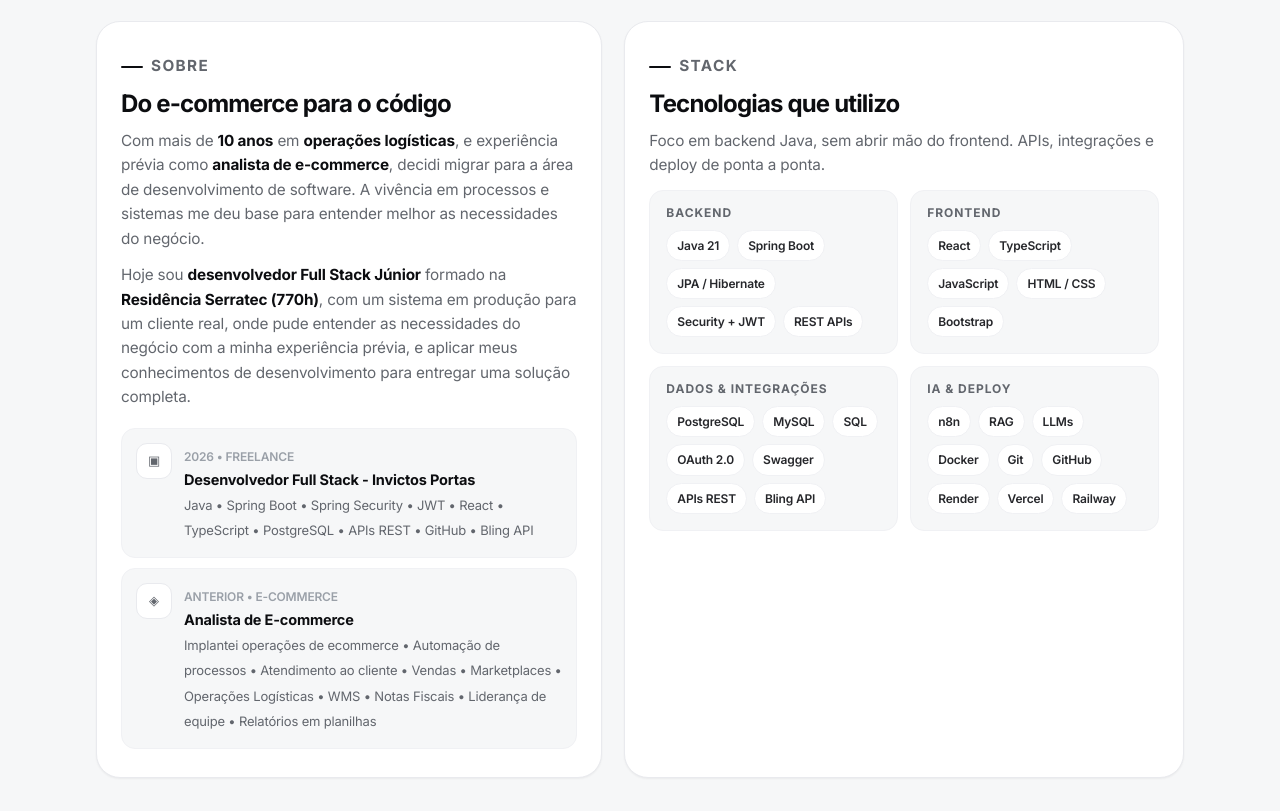
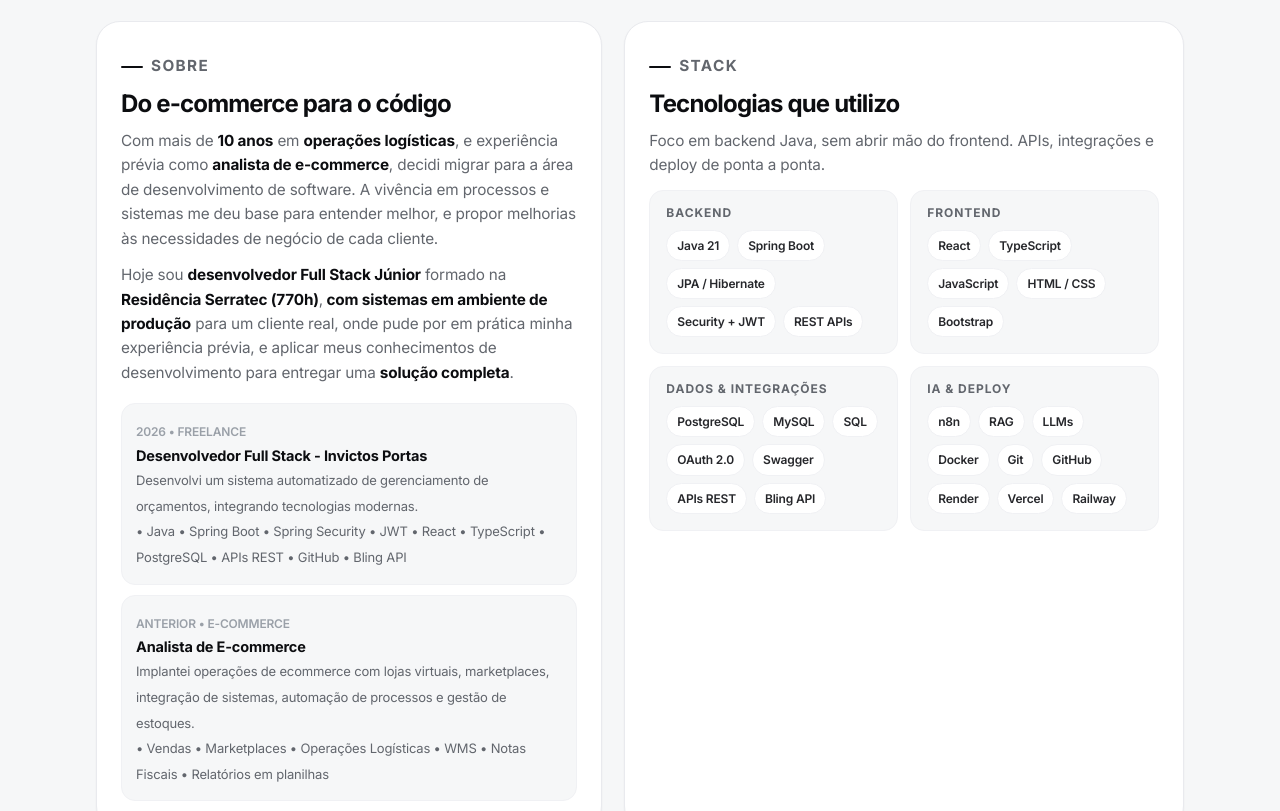
Before and after one commit to elionardosantos/portfolio, a React (Vite) app: page / in a window 1280 px wide. Shown: the part 5180-5991 px from the top of the page. Built offline with nearby package versions, Linux system fonts and the light colour scheme.

Commit message:
style: remove icones da timeline e atualiza textos da secao Sobre
Remove tl-icon e simplifica grid .tl para coluna unica. Reescreve descricao da trajetoria e detalha experiencias freelance e e-commerce.

```diff
--- a/src/App.css
+++ b/src/App.css
@@ -179,9 +179,8 @@
 .panel p { color: var(--muted); font-size: 15.3px; margin-bottom: 12px; }
 .panel p strong { color: var(--ink); }
 .timeline { display: grid; gap: 10px; margin-top: 18px; }
-.tl { display: grid; grid-template-columns: 36px minmax(0, 1fr); gap: 12px; background: var(--bg-soft); border: 1px solid var(--line-soft); border-radius: var(--radius-md); padding: 14px; min-width: 0; }
+.tl { display: grid; grid-template-columns: minmax(0, 1fr); gap: 12px; background: var(--bg-soft); border: 1px solid var(--line-soft); border-radius: var(--radius-md); padding: 14px; min-width: 0; }
 .tl > div { min-width: 0; max-width: 100%; }
-.tl-icon { width: 36px; height: 36px; border-radius: 11px; background: #fff; border: 1px solid var(--line); display: grid; place-items: center; font-size: 16px; }
 .tl strong { display: block; font-size: 14.5px; }
 .tl span { font-size: 13px; color: var(--muted); }
 .tl small { font-size: 12px; color: var(--faint); font-weight: 600; }
--- a/src/App.tsx
+++ b/src/App.tsx
@@ -500,27 +500,25 @@ function AboutStack() {
           <p className="kicker">Sobre</p>
           <h3>Do e-commerce para o código</h3>
           <p>
-            Com mais de <strong>10 anos</strong> em <strong>operações logísticas</strong>, e experiência prévia como <strong>analista de e-commerce</strong>, decidi migrar para a área de desenvolvimento de software. A vivência em processos e sistemas me deu base para entender melhor as necessidades do negócio.
+            Com mais de <strong>10 anos</strong> em <strong>operações logísticas</strong>, e experiência prévia como <strong>analista de e-commerce</strong>, decidi migrar para a área de desenvolvimento de software. A vivência em processos e sistemas me deu base para entender melhor, e propor melhorias às necessidades de negócio de cada cliente.
           </p>
           <p>
             Hoje sou <strong>desenvolvedor Full Stack Júnior</strong> formado na <strong>Residência Serratec (770h)</strong>,
-            com um sistema em produção para um cliente real, onde pude entender as necessidades do negócio com a minha experiência prévia, e aplicar meus conhecimentos de desenvolvimento para entregar uma solução completa.
+            <strong> com sistemas em ambiente de produção</strong> para um cliente real, onde pude por em prática minha experiência prévia, e aplicar meus conhecimentos de desenvolvimento para entregar uma <strong>solução completa</strong>.
           </p>
           <div className="timeline">
             <div className="tl">
-              <span className="tl-icon" aria-hidden="true">▣</span>
               <div>
                 <small>2026 • FREELANCE</small>
                 <strong>Desenvolvedor Full Stack - Invictos Portas</strong>
-                <span>Java • Spring Boot • Spring Security • JWT • React • TypeScript • PostgreSQL • APIs REST • GitHub • Bling API </span>
+                <span>Desenvolvi um sistema automatizado de gerenciamento de orçamentos, integrando tecnologias modernas. <br></br> • Java • Spring Boot • Spring Security • JWT • React • TypeScript • PostgreSQL • APIs REST • GitHub • Bling API </span>
               </div>
             </div>
             <div className="tl">
-              <span className="tl-icon" aria-hidden="true">◈</span>
               <div>
                 <small>ANTERIOR • E-COMMERCE</small>
                 <strong>Analista de E-commerce</strong>
-                <span>Implantei operações de ecommerce • Automação de processos • Atendimento ao cliente • Vendas • Marketplaces • Operações Logísticas • WMS • Notas Fiscais • Liderança de equipe • Relatórios em planilhas</span>
+                <span>Implantei operações de ecommerce com lojas virtuais, marketplaces, integração de sistemas, automação de processos e gestão de estoques. <br></br> • Vendas • Marketplaces • Operações Logísticas • WMS • Notas Fiscais • Relatórios em planilhas</span>
               </div>
             </div>
           </div>
```
